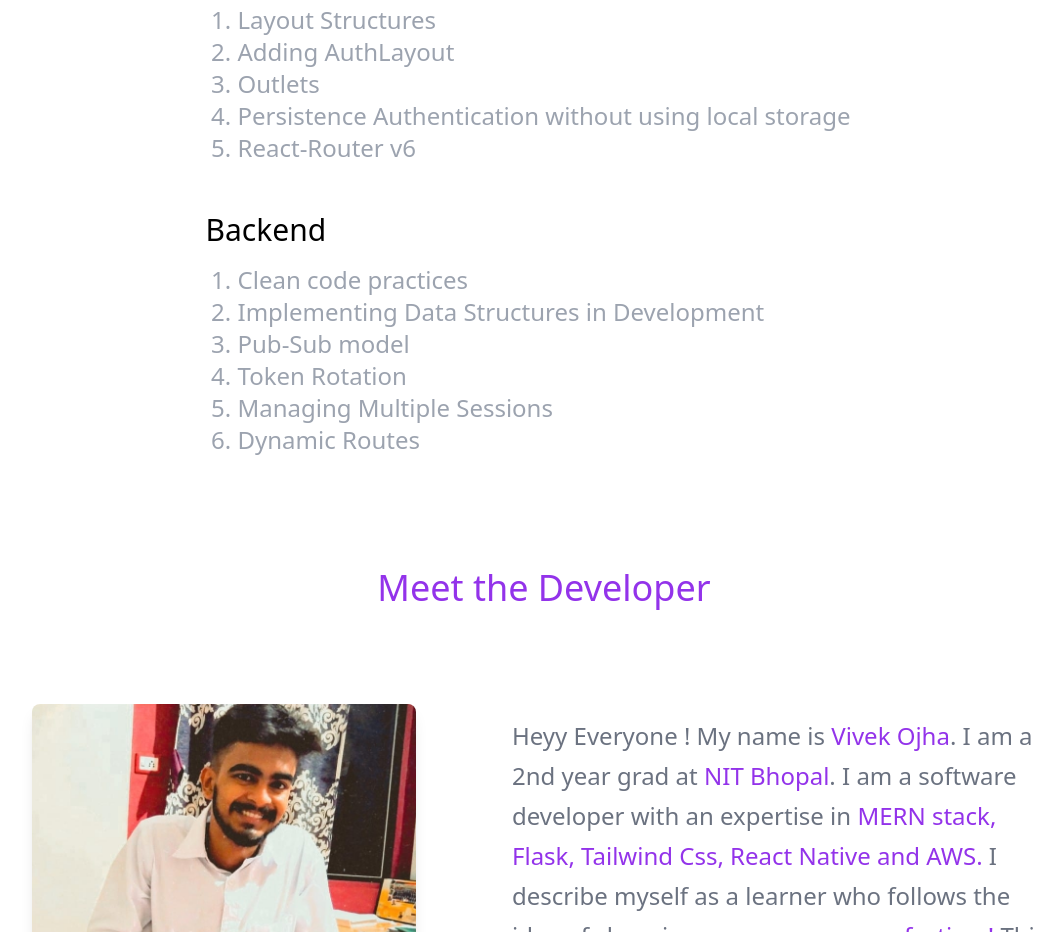
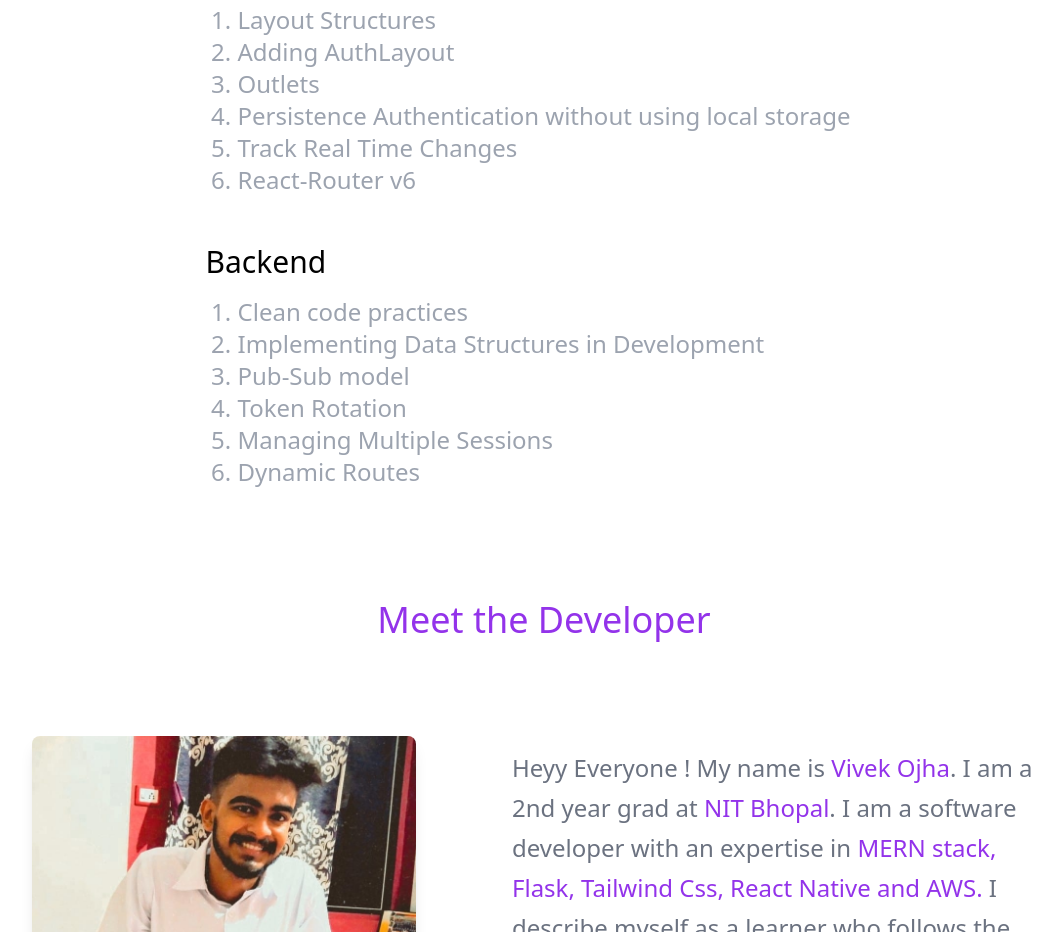
Before and after one commit to Maverick-08/Authy, a React (Vite) app in the folder Project-2/client/: page / in a window 1280 px wide. Shown: the part 800-1732 px from the top of the page, without its empty margins (96-1160 px from the left). Built offline with nearby package versions, Linux system fonts and the light colour scheme; what short-unique-id would draw is missing.

Commit message:
content update

```diff
--- a/Project-2/client/src/pages/Home.jsx
+++ b/Project-2/client/src/pages/Home.jsx
@@ -66,6 +66,9 @@ const Home = () => {
                 <li className="text-2xl text-gray-400">
                   Persistence Authentication without using local storage
                 </li>
+                <li className="text-2xl text-gray-400">
+                  Track Real Time Changes
+                </li>
                 <li className="text-2xl text-gray-400">React-Router v6</li>
               </ul>
             </div>
```
